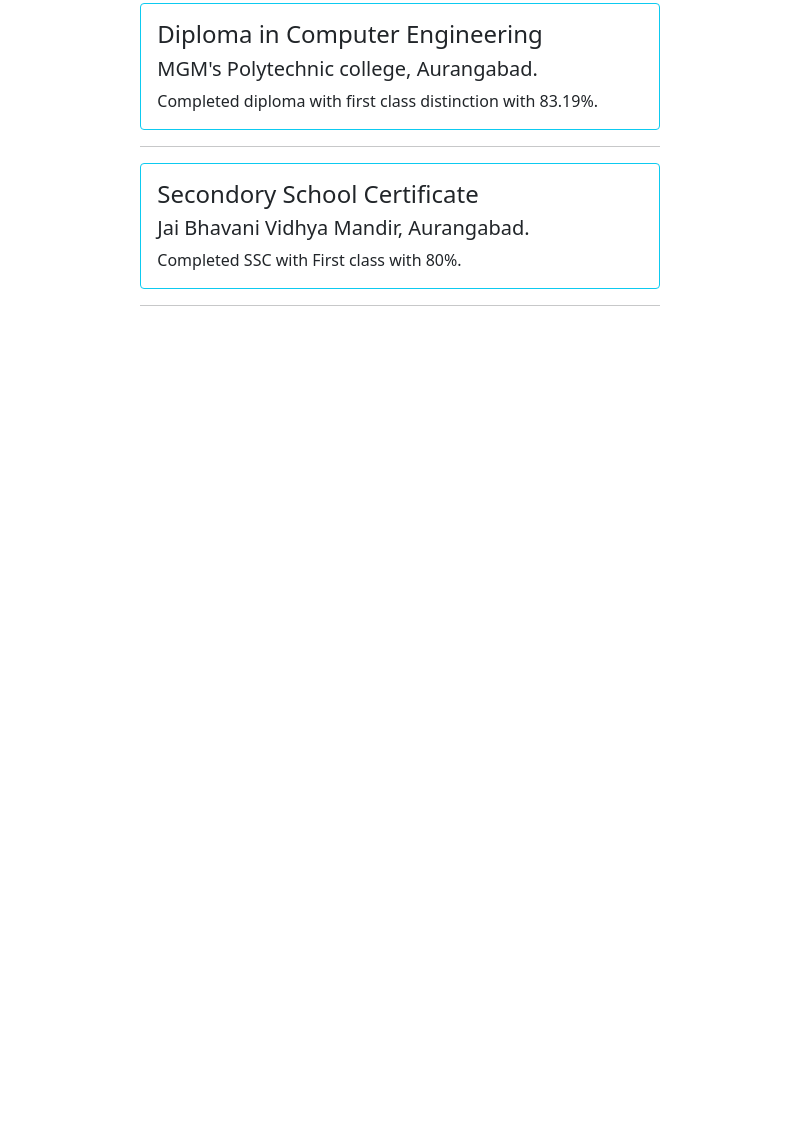
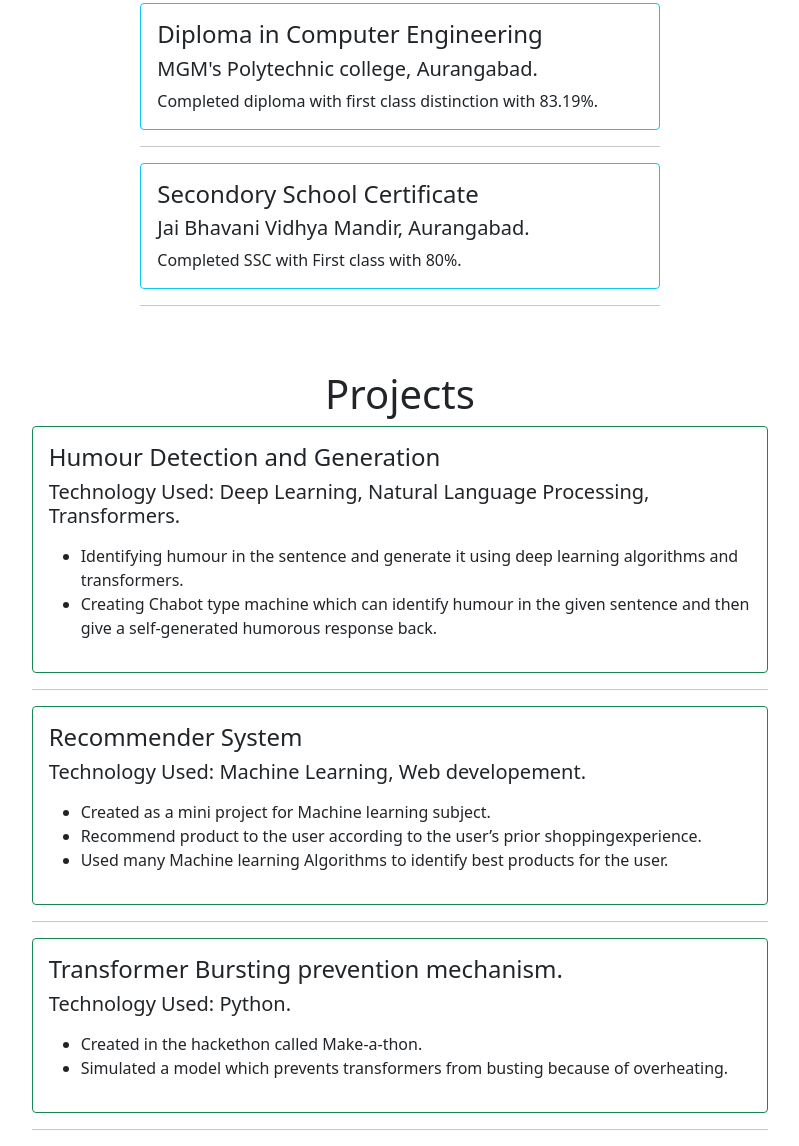
Before and after one commit to SameerJoshiFlexiloans/portfolio, a plain HTML site: page index.html in a window 1280 px wide. Shown: the part 1974-3120 px from the top of the page, without its empty margins (240-1039 px from the left). Before the commit the page ends 2296 px from the top, so only its background shows below. Drawn offline with Linux system fonts and the light colour scheme.

Commit message:
after project details

```diff
--- a/index.html
+++ b/index.html
@@ -105,6 +105,58 @@
             </div>
         </div>
     </div>
+    <div class="project mt-5">
+        <h5 class="display-6 project-title">Projects</h5>
+        <div class="row">
+            <div class="col-lg-7 mx-auto">
+                <div class="card border-success">
+                    <div class="card-body project-value">
+                        <h4 class="card-title">Humour Detection and Generation</h4>
+                        <h5 class="card-title">Technology Used: Deep Learning, Natural Language Processing, Transformers.</h5>
+                        <p class="card-text"><ul>
+                            <li>Identifying humour in the sentence and generate it using deep learning algorithms and transformers.</li>
+                            <li>Creating Chabot type machine which can identify humour in the given sentence and then give a self-generated humorous response back.</li>
+                        </ul></p>
+                    </div>
+                </div>
+                <hr>
+            </div>
+        </div>
+        <div class="row">
+            <div class="col-lg-7 mx-auto">
+                <div class="card border-success">
+                    <div class="card-body project-value">
+                        <h4 class="card-title">Recommender System</h4>
+                        <h5 class="card-title">Technology Used: Machine Learning, Web developement.</h5>
+                        <p class="card-text"><ul>
+                            <li>Created as a mini project for Machine learning subject.</li>
+                            <li>Recommend product to the user according to the user’s prior shoppingexperience.</li>
+                            <li>Used many Machine learning Algorithms to identify best products for the user.</li>
+                        </ul></p>
+                    </div>
+                </div>
+                <hr>
+            </div>
+        </div>
+        <div class="row">
+            <div class="col-lg-7 mx-auto">
+                <div class="card border-success">
+                    <div class="card-body project-value">
+                        <h4 class="card-title">Transformer Bursting prevention mechanism.</h4>
+                        <h5 class="card-title">Technology Used: Python.</h5>
+                        <p class="card-text"><ul>
+                            <li>Created in the hackethon called Make-a-thon.</li>
+                            <li>Simulated a model which prevents transformers from busting because of overheating.</li>
+                        </ul></p>
+                    </div>
+                </div>
+                <hr>
+            </div>
+        </div>
+    </div>
+    <div class="skills">
+
+    </div>
     <script src="js/index.js"></script>
 </body>
 </html>
--- a/style/style.css
+++ b/style/style.css
@@ -49,3 +49,7 @@
 .education-title{
     text-align: center;
 }
+
+.project-title{
+    text-align: center;
+}
```
